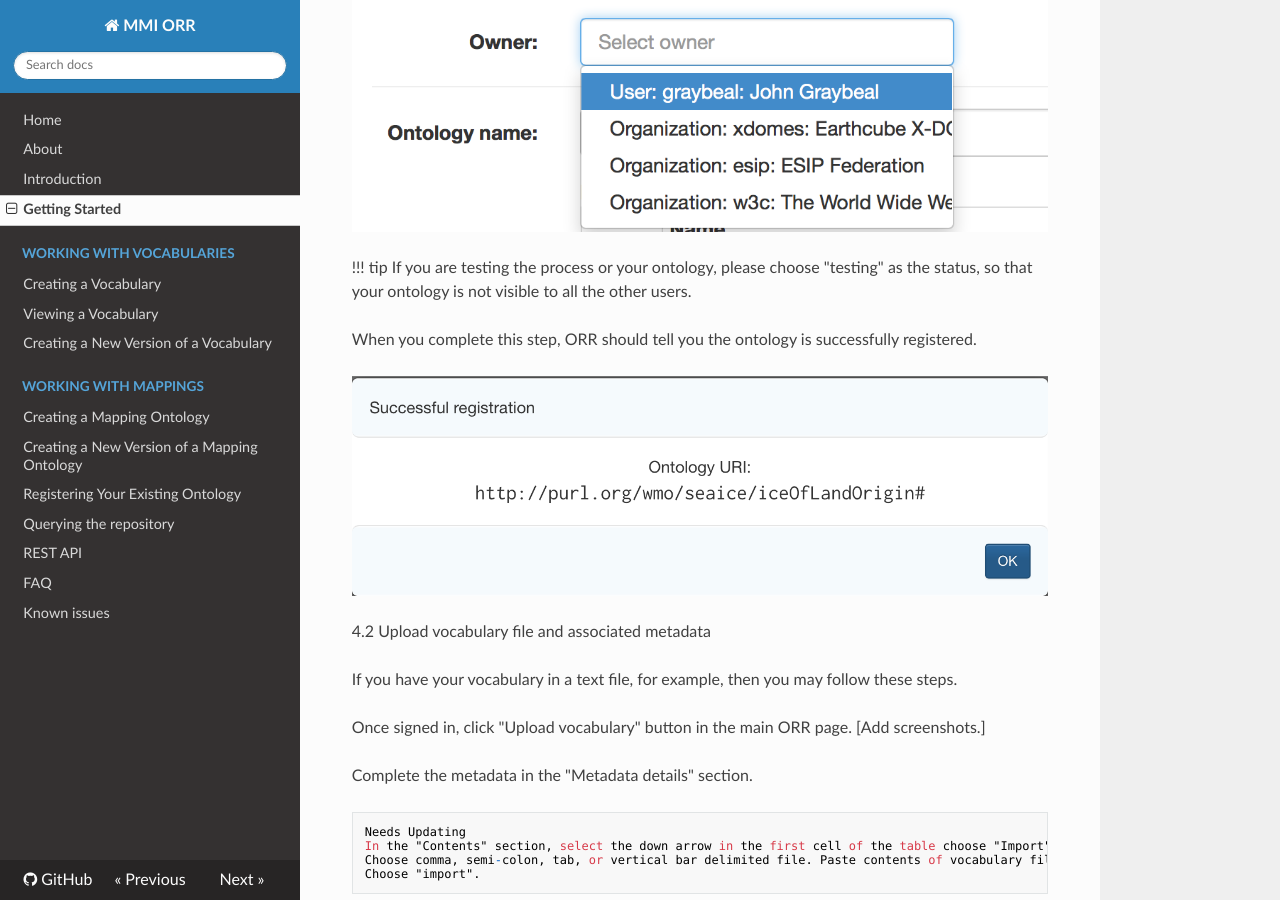
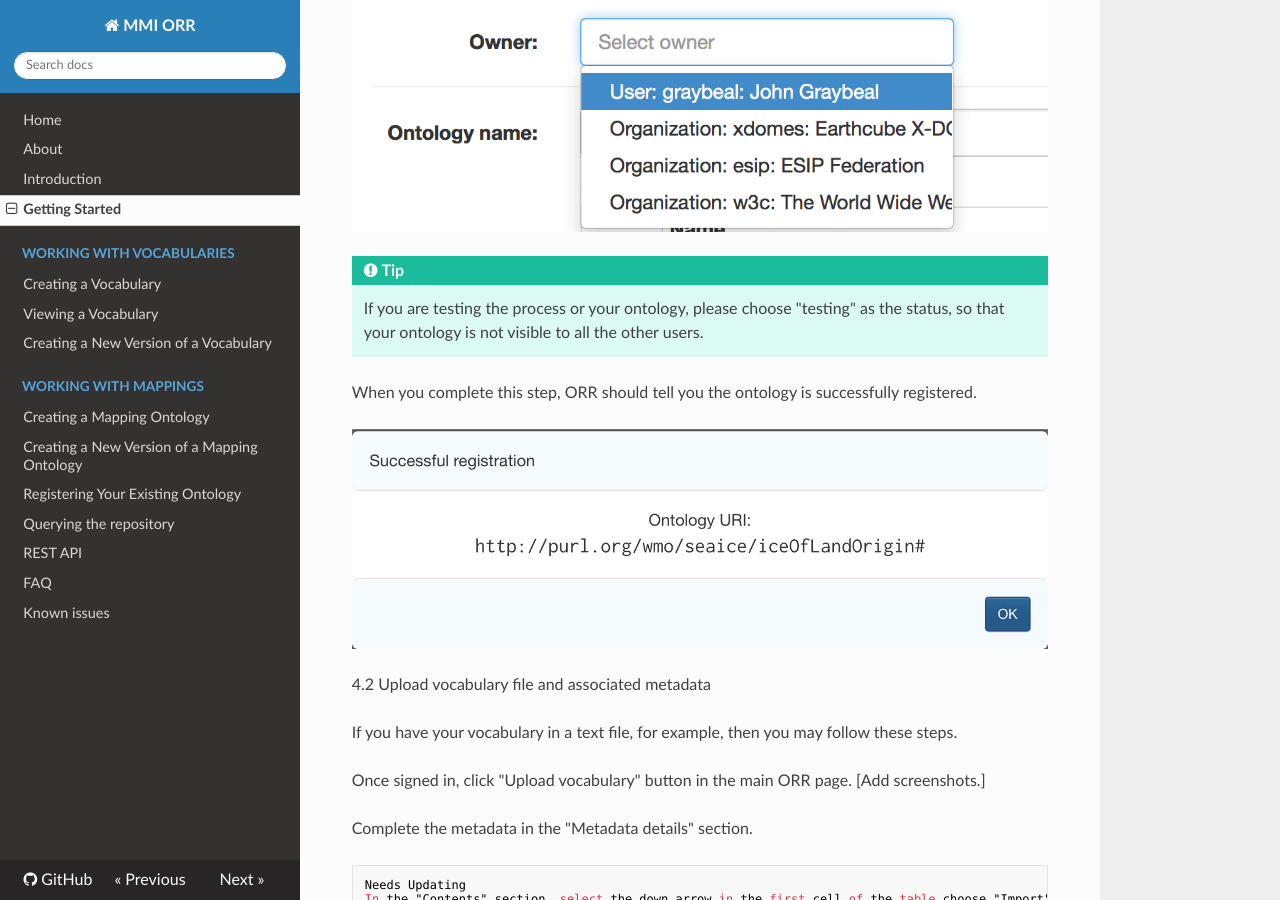
Before and after one commit to mmisw/mmiorr-docs, an MkDocs documentation site: the page built from docs/gettingstarted.md, in a window 1280 px wide and 900 px high, scrolled down 7924 px. Built offline with MkDocs 1.6.1, drawn with Linux system fonts in a browser that asks for light colours; nearby versions of some CDN libraries; old or Windows-style settings are respelled for this version of MkDocs.

```diff
--- a/docs/gettingstarted.md
+++ b/docs/gettingstarted.md
@@ -113,11 +113,12 @@ Next you will be asked to choose the type of registration (fully-hosted or re-ho
 
 Finally, you will complete the metadata details necessary for registering your ontology. These include the individual or organizational owner (shown below), a short name for the final URI for the ontology, the visibility of the ontology in the browse page, and the status of the ontology.
 
-![](img/cor/cor-ontology-registration-completion-20160828.png)
+![](img/cor/cor-ontology-registration-completion-20160828.png "Completion of registration details")
 
-![](img/cor/cor-ontology-owner-selection-20160828.png)
+![](img/cor/cor-ontology-owner-selection-20160828.png "Selection of owner (individual or organization)")
 
-!!! tip If you are testing the process or your ontology, please choose "testing" as the status, so that your ontology is not visible to all the other users.
+!!! tip
+	If you are testing the process or your ontology, please choose "testing" as the status, so that your ontology is not visible to all the other users.
 
 When you complete this step, ORR should tell you the ontology is successfully registered.
 
```
